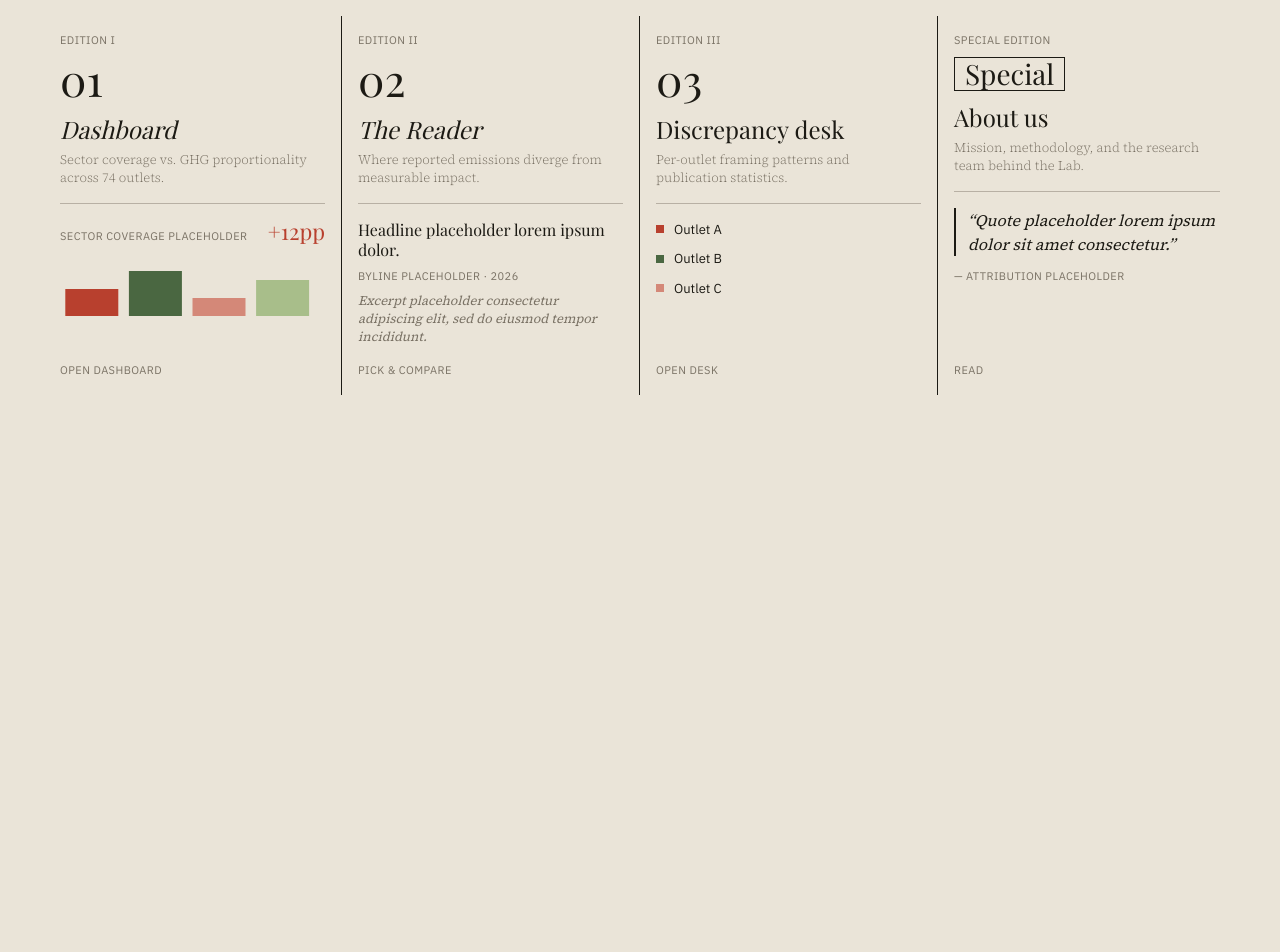
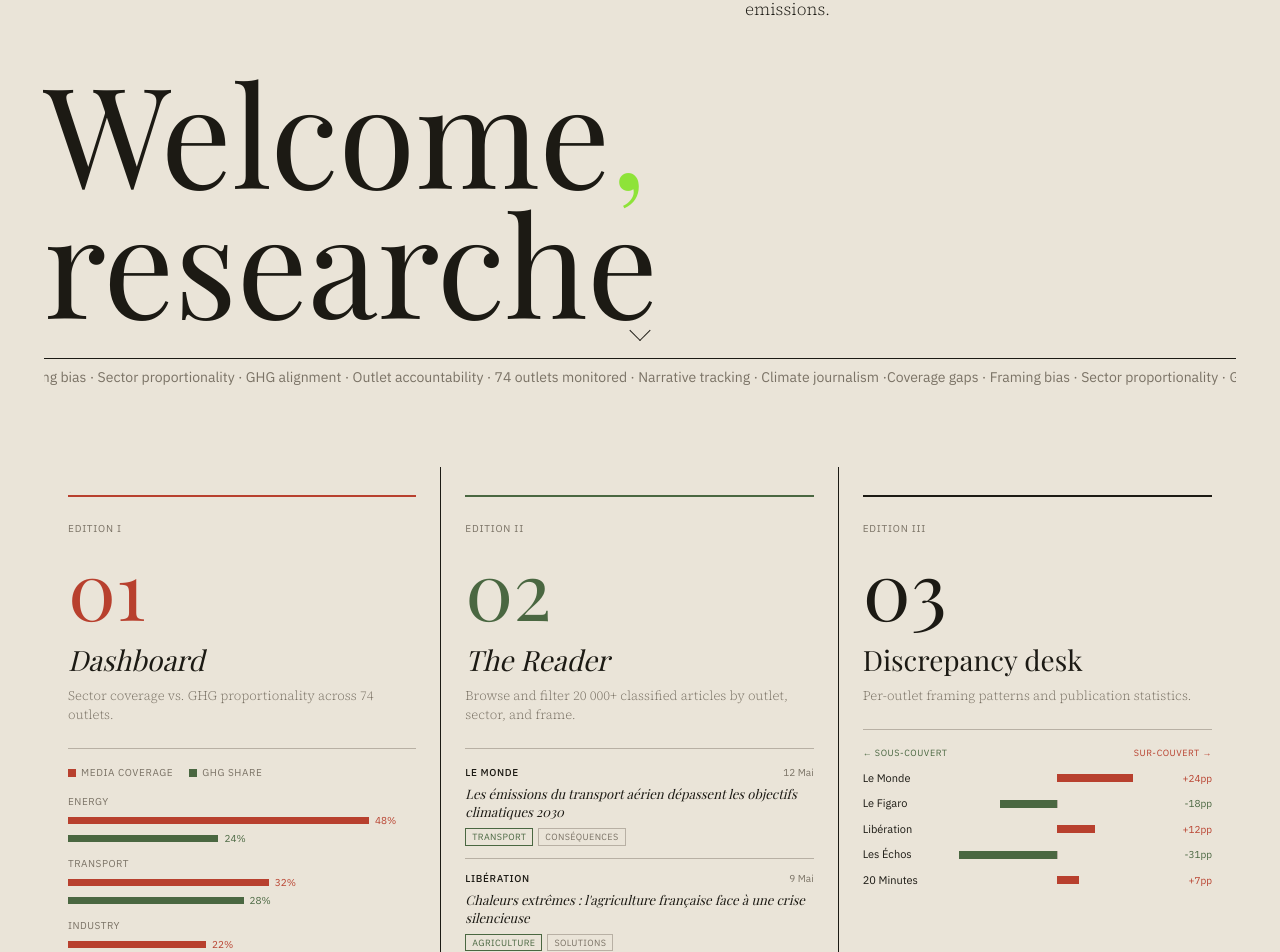
Before and after one commit to MarkT-D/quotaclimat-media-framing, a Next.js app: page / in a window 1280 px wide. Shown: the part 380-1332 px from the top of the page. Before the commit the page ends 922 px from the top, so only its background shows below. Built offline with nearby package versions, Linux system fonts and the light colour scheme; a web font is replaced by a local one.

Commit message:
home: real teaser content and ScrollReveal animation

```diff
--- a/app/globals.css
+++ b/app/globals.css
@@ -21,6 +21,18 @@ html {
   min-height: 100%;
   background-color: var(--bg);
   scroll-behavior: smooth;
+  scroll-padding-top: 150px;
+  --header-h: 150px;
+}
+
+.reveal {
+  opacity: 0;
+  transform: translateY(28px);
+  transition: opacity 0.6s ease, transform 0.6s ease;
+}
+.reveal.reveal-visible {
+  opacity: 1;
+  transform: translateY(0);
 }
 
 body {
--- a/app/page.tsx
+++ b/app/page.tsx
@@ -1,5 +1,6 @@
 import Link from "next/link";
 import TypingGreeting from "@/components/TypingGreeting";
+import ScrollReveal from "@/components/ScrollReveal";
 
 const F = {
   plex:     "var(--font-plex-sans)",
@@ -12,108 +13,108 @@ const F = {
 type Edition = {
   label: string;
   number: string;
-  bordered: boolean; // Special edition only — boxed number treatment
   title: string;
   italic: boolean;
   desc: string;
   cta: string;
   href: string;
+  accent: string;
   Teaser: React.FC;
 };
 
-// ─── Placeholder teaser content ───────────────────────────────────────────────
-// Real teaser content fills in via a follow-up PR. These are explicit
-// placeholders — the structure is real, the text is obviously fake — so any
-// pre-launch screenshots aren't mistaken for production copy.
+// ─── Teaser content ───────────────────────────────────────────────────────────
 
 function TeaserDashboard() {
+  const sectors = [
+    { label: "Energy",       media: 48, ghg: 24 },
+    { label: "Transport",    media: 32, ghg: 28 },
+    { label: "Industry",     media: 22, ghg: 30 },
+    { label: "Buildings",    media: 14, ghg: 31 },
+    { label: "Agriculture",  media: 8,  ghg: 11 },
+  ];
   return (
-    <div className="flex flex-col" style={{ gap: 12 }}>
-      <div className="flex items-baseline justify-between">
-        <span style={{
-          fontFamily: F.plex, fontSize: 11, color: "var(--t2)",
-          textTransform: "uppercase", letterSpacing: "0.04em",
-        }}>
-          Sector coverage placeholder
+    <div className="flex flex-col" style={{ gap: 0 }}>
+      <div className="flex gap-4" style={{ marginBottom: 14 }}>
+        {[["Media coverage", "var(--red)"], ["GHG share", "var(--green)"]].map(([l, c]) => (
+          <span key={l} style={{ display: "flex", alignItems: "center", gap: 5, fontFamily: F.plex, fontSize: 10, color: "var(--t2)", textTransform: "uppercase", letterSpacing: "0.06em" }}>
+            <span style={{ width: 8, height: 8, background: c, display: "inline-block", flexShrink: 0 }} />{l}
           </span>
-        <span style={{ fontFamily: F.playfair, fontSize: 22, lineHeight: 1, color: "var(--red)" }}>
-          +12pp
-        </span>
+        ))}
       </div>
-      <svg viewBox="0 0 100 40" preserveAspectRatio="none"
-        style={{ width: "100%", height: 60, display: "block" }}>
-        <rect x="2"  y="22" width="20" height="18" fill="var(--red)" />
-        <rect x="26" y="10" width="20" height="30" fill="var(--green)" />
-        <rect x="50" y="28" width="20" height="12" fill="var(--red-m)" />
-        <rect x="74" y="16" width="20" height="24" fill="var(--green-m)" />
-      </svg>
+      {sectors.map(r => (
+        <div key={r.label} style={{ marginBottom: 10 }}>
+          <div style={{ fontFamily: F.plex, fontSize: 10, color: "var(--t2)", textTransform: "uppercase", letterSpacing: "0.05em", marginBottom: 4 }}>{r.label}</div>
+          <div style={{ display: "flex", flexDirection: "column", gap: 3 }}>
+            <div style={{ display: "flex", alignItems: "center", gap: 6 }}>
+              <div style={{ height: 7, width: `${r.media * 1.8}%`, background: "var(--red)", flexShrink: 0 }} />
+              <span style={{ fontFamily: F.plex, fontSize: 10, color: "var(--red)" }}>{r.media}%</span>
+            </div>
+            <div style={{ display: "flex", alignItems: "center", gap: 6 }}>
+              <div style={{ height: 7, width: `${r.ghg * 1.8}%`, background: "var(--green)", flexShrink: 0 }} />
+              <span style={{ fontFamily: F.plex, fontSize: 10, color: "var(--green)" }}>{r.ghg}%</span>
+            </div>
+          </div>
+        </div>
+      ))}
     </div>
   );
 }
 
 function TeaserReader() {
+  const articles = [
+    { outlet: "Le Monde", date: "12 Mai", title: "Les émissions du transport aérien dépassent les objectifs climatiques 2030", sector: "Transport", frame: "Conséquences" },
+    { outlet: "Libération", date: "9 Mai", title: "Chaleurs extrêmes : l'agriculture française face à une crise silencieuse", sector: "Agriculture", frame: "Solutions" },
+    { outlet: "Les Échos", date: "6 Mai", title: "Nucléaire et renouvelables : le débat énergétique s'intensifie", sector: "Énergie", frame: "Politique" },
+  ];
   return (
-    <div className="flex flex-col" style={{ gap: 8 }}>
-      <div style={{
-        fontFamily: F.playfair, fontSize: 16, lineHeight: "20px", color: "var(--t1)",
-      }}>
-        Headline placeholder lorem ipsum dolor.
+    <div className="flex flex-col" style={{ gap: 0 }}>
+      {articles.map((a, i) => (
+        <div key={i} style={{ borderTop: i === 0 ? "none" : "1px solid var(--border)", paddingTop: i === 0 ? 0 : 12, paddingBottom: 12 }}>
+          <div style={{ display: "flex", justifyContent: "space-between", marginBottom: 5 }}>
+            <span style={{ fontFamily: F.plex, fontSize: 10, color: "var(--t1)", textTransform: "uppercase", letterSpacing: "0.06em", fontWeight: 500 }}>{a.outlet}</span>
+            <span style={{ fontFamily: F.plex, fontSize: 10, color: "var(--t2)" }}>{a.date}</span>
           </div>
-      <div style={{
-        fontFamily: F.plex, fontSize: 11, color: "var(--t2)",
-        textTransform: "uppercase", letterSpacing: "0.04em",
-      }}>
-        Byline placeholder &middot; 2026
+          <div style={{ fontFamily: F.playfair, fontStyle: "italic", fontSize: 13, lineHeight: "18px", color: "var(--t1)", marginBottom: 7 }}>{a.title}</div>
+          <div style={{ display: "flex", gap: 5 }}>
+            <span style={{ fontFamily: F.plex, fontSize: 9, color: "var(--green)", border: "1px solid var(--green)", padding: "1px 6px", textTransform: "uppercase", letterSpacing: "0.04em" }}>{a.sector}</span>
+            <span style={{ fontFamily: F.plex, fontSize: 9, color: "var(--t2)", border: "1px solid var(--border)", padding: "1px 6px", textTransform: "uppercase", letterSpacing: "0.04em" }}>{a.frame}</span>
           </div>
-      <div style={{
-        fontFamily: F.serif, fontStyle: "italic",
-        fontSize: 13, lineHeight: "18px", color: "var(--t2)",
-      }}>
-        Excerpt placeholder consectetur adipiscing elit, sed do eiusmod tempor incididunt.
         </div>
+      ))}
     </div>
   );
 }
 
 function TeaserDiscrepancy() {
   const outlets = [
-    { name: "Outlet A", color: "var(--red)" },
-    { name: "Outlet B", color: "var(--green)" },
-    { name: "Outlet C", color: "var(--red-m)" },
+    { name: "Le Monde",   gap: +24 },
+    { name: "Le Figaro",  gap: -18 },
+    { name: "Libération", gap: +12 },
+    { name: "Les Échos",  gap: -31 },
+    { name: "20 Minutes", gap: +7  },
   ];
+  const max = 35;
   return (
-    <div className="flex flex-col" style={{ gap: 10 }}>
+    <div className="flex flex-col" style={{ gap: 0 }}>
+      <div style={{ display: "flex", justifyContent: "space-between", marginBottom: 10 }}>
+        <span style={{ fontFamily: F.plex, fontSize: 9, color: "var(--green)", textTransform: "uppercase", letterSpacing: "0.06em" }}>← sous-couvert</span>
+        <span style={{ fontFamily: F.plex, fontSize: 9, color: "var(--red)", textTransform: "uppercase", letterSpacing: "0.06em" }}>sur-couvert →</span>
+      </div>
       {outlets.map(o => (
-        <div key={o.name} className="flex items-center" style={{ gap: 10 }}>
-          <span style={{
-            width: 8, height: 8, background: o.color,
-            display: "inline-block", flexShrink: 0,
-          }} />
-          <span style={{ fontFamily: F.plex, fontSize: 13, color: "var(--t1)" }}>
-            {o.name}
+        <div key={o.name} style={{ display: "flex", alignItems: "center", gap: 8, marginBottom: 9 }}>
+          <span style={{ fontFamily: F.plex, fontSize: 11, color: "var(--t1)", width: 76, flexShrink: 0 }}>{o.name}</span>
+          <div style={{ flex: 1, position: "relative", height: 8 }}>
+            <div style={{ position: "absolute", left: "50%", top: 0, bottom: 0, width: 1, background: "var(--border)" }} />
+            {o.gap > 0
+              ? <div style={{ position: "absolute", left: "50%", top: 0, bottom: 0, width: `${(o.gap / max) * 50}%`, background: "var(--red)" }} />
+              : <div style={{ position: "absolute", right: "50%", top: 0, bottom: 0, width: `${(Math.abs(o.gap) / max) * 50}%`, background: "var(--green)" }} />
+            }
+          </div>
+          <span style={{ fontFamily: F.plex, fontSize: 10, color: o.gap > 0 ? "var(--red)" : "var(--green)", width: 36, textAlign: "right", flexShrink: 0 }}>
+            {o.gap > 0 ? "+" : ""}{o.gap}pp
           </span>
         </div>
       ))}
-    </div>
-  );
-}
-
-function TeaserAbout() {
-  return (
-    <div className="flex flex-col" style={{ gap: 12 }}>
-      <div style={{
-        fontFamily: F.serif, fontStyle: "italic",
-        fontSize: 16, lineHeight: "24px", color: "var(--t1)",
-        borderLeft: "2px solid var(--t1)", paddingLeft: 12,
-      }}>
-        &ldquo;Quote placeholder lorem ipsum dolor sit amet consectetur.&rdquo;
-      </div>
-      <div style={{
-        fontFamily: F.plex, fontSize: 11, color: "var(--t2)",
-        textTransform: "uppercase", letterSpacing: "0.04em",
-      }}>
-        &mdash; Attribution placeholder
-      </div>
     </div>
   );
 }
@@ -124,46 +125,35 @@ const EDITIONS: Edition[] = [
   {
     label: "Edition I",
     number: "01",
-    bordered: false,
     title: "Dashboard",
     italic: true,
     desc: "Sector coverage vs. GHG proportionality across 74 outlets.",
     cta: "Open dashboard",
     href: "/overview",
+    accent: "var(--red)",
     Teaser: TeaserDashboard,
   },
   {
     label: "Edition II",
     number: "02",
-    bordered: false,
     title: "The Reader",
     italic: true,
-    desc: "Where reported emissions diverge from measurable impact.",
-    cta: "Pick & compare",
+    desc: "Browse and filter 20 000+ classified articles by outlet, sector, and frame.",
+    cta: "Browse articles",
     href: "/search",
+    accent: "var(--green)",
     Teaser: TeaserReader,
   },
   {
     label: "Edition III",
     number: "03",
-    bordered: false,
     title: "Discrepancy desk",
     italic: false,
     desc: "Per-outlet framing patterns and publication statistics.",
     cta: "Open desk",
     href: "/newspapers",
+    accent: "var(--t1)",
     Teaser: TeaserDiscrepancy,
-  },
-  {
-    label: "Special Edition",
-    number: "Special",
-    bordered: true,
-    title: "About us",
-    italic: false,
-    desc: "Mission, methodology, and the research team behind the Lab.",
-    cta: "Read",
-    href: "/about",
-    Teaser: TeaserAbout,
   },
 ];
 
@@ -172,47 +162,36 @@ const EDITIONS: Edition[] = [
 function EditionTeaser({ ed }: { ed: Edition }) {
   return (
     <Link href={ed.href} className="group block h-full">
-      <div className="flex flex-col h-full" style={{ padding: 16 }}>
+      <div className="flex flex-col h-full" style={{ padding: "28px 24px 24px" }}>
+
+        {/* Accent top rule */}
+        <div style={{ height: 2, background: ed.accent, marginBottom: 24 }} />
 
         {/* Edition label */}
         <div style={{
-          fontFamily: F.plex, fontSize: 11, color: "var(--t2)",
-          textTransform: "uppercase", letterSpacing: "0.04em",
-          marginBottom: 8,
+          fontFamily: F.plex, fontSize: 10, color: "var(--t2)",
+          textTransform: "uppercase", letterSpacing: "0.08em",
+          marginBottom: 12,
         }}>
           {ed.label}
         </div>
 
-        {/* Edition number — all three numbered editions render identically;
-            Special gets a boxed treatment because the label is a word, not a
-            numeral, and the box keeps its visual weight comparable. */}
-        <div>
-          {ed.bordered ? (
-            <span style={{
+        {/* Number */}
+        <div style={{
           fontFamily: F.playfair, fontWeight: 400,
-              fontSize: 28, lineHeight: 1, color: "var(--t1)",
-              border: "1px solid var(--t1)",
-              display: "inline-block", padding: "2px 10px",
+          fontSize: 80, lineHeight: 1, color: ed.accent,
+          marginBottom: 16,
         }}>
           {ed.number}
-            </span>
-          ) : (
-            <span style={{
-              fontFamily: F.playfair, fontWeight: 400,
-              fontSize: 44, lineHeight: 1, color: "var(--t1)",
-            }}>
-              {ed.number}
-            </span>
-          )}
         </div>
 
         {/* Title */}
         <div style={{
           fontFamily: F.playfair, fontWeight: 400,
-          fontSize: 24, lineHeight: "28px",
+          fontSize: 28, lineHeight: "32px",
           fontStyle: ed.italic ? "italic" : "normal",
           color: "var(--t1)",
-          marginTop: 12,
+          marginBottom: 10,
         }}>
           {ed.title}
         </div>
@@ -220,35 +199,28 @@ function EditionTeaser({ ed }: { ed: Edition }) {
         {/* Description */}
         <div style={{
           fontFamily: F.serif, fontWeight: 300,
-          fontSize: 13, lineHeight: "18px",
+          fontSize: 13, lineHeight: "19px",
           color: "var(--t2)",
-          marginTop: 8,
+          marginBottom: 24,
         }}>
           {ed.desc}
         </div>
 
-        {/* Hairline divider */}
-        <div style={{
-          borderTop: "1px solid var(--border)",
-          marginTop: 16, marginBottom: 16,
-        }} />
-
-        {/* Placeholder teaser content — flex-1 fills remaining vertical space */}
-        <div style={{ flex: 1, minHeight: 0 }}>
+        {/* Teaser — always visible, fills remaining space */}
+        <div style={{ flex: 1, minHeight: 0, borderTop: "1px solid var(--border)", paddingTop: 16 }}>
           <ed.Teaser />
         </div>
 
-        {/* CTA — arrow appearance on hover is the functional clickability cue;
-            no other hover effects on the column. */}
-        <div className="flex items-center gap-1" style={{ marginTop: 16 }}>
+        {/* CTA */}
+        <div className="flex items-center gap-1" style={{ marginTop: 20 }}>
           <span style={{
             fontFamily: F.plex, fontSize: 11, color: "var(--t2)",
-            textTransform: "uppercase", letterSpacing: "0.04em",
+            textTransform: "uppercase", letterSpacing: "0.06em",
           }}>
             {ed.cta}
           </span>
           <span className="opacity-0 -translate-x-1 group-hover:opacity-100 group-hover:translate-x-0 transition-all duration-200"
-            style={{ fontFamily: F.plex, fontSize: 11, color: "var(--t1)" }}>
+            style={{ fontFamily: F.plex, fontSize: 11, color: ed.accent }}>
             &rarr;
           </span>
         </div>
@@ -272,40 +244,47 @@ export default function HomePage() {
   return (
     <div className="max-w-[1440px] mx-auto px-11">
 
-      {/* Hero pair — Welcome on left, intro on right.
-          Mobile (<lg): stacks single-column. Desktop: two columns top-aligned. */}
-      <div className="flex flex-col lg:flex-row gap-8 lg:gap-12"
-        style={{ paddingTop: 24, paddingBottom: 32 }}>
-        <div className="flex-1">
+      {/* Hero — sticky background layer, sits behind the sliding content */}
+      <div className="flex flex-col" style={{
+        height: "calc(97vh - var(--header-h))",
+        position: "sticky",
+        top: "var(--header-h)",
+        zIndex: 0,
+      }}>
+        {/* Main content row */}
+        <div className="relative flex gap-12 pt-8 pb-8 flex-1">
+          <div className="flex-1 self-end">
             <TypingGreeting style={{
               fontFamily: F.playfair, fontWeight: 400,
-            fontSize: 44, lineHeight: "48px",
+              fontSize: 140, lineHeight: "130px",
               color: "var(--t1)",
             }} />
           </div>
-        <div className="flex-1">
+          <div className="shrink-0 self-start" style={{ width: 491 }}>
             <p style={{
               fontFamily: F.serif, fontWeight: 400,
-            fontSize: 20, lineHeight: "30px",
+              fontSize: 24, lineHeight: "33px",
               color: "var(--t1)",
-            marginBottom: 24,
+              marginBottom: 28,
             }}>
               Climate journalism shapes how the public understands the crisis. But who shapes climate journalism?
             </p>
             <p style={{
               fontFamily: F.serif, fontWeight: 300,
-            fontSize: 16, lineHeight: "24px",
+              fontSize: 17, lineHeight: "23px",
               color: "var(--t1)",
             }}>
               The Climate Narrative Review tracks how 74 French and Belgian outlets frame the crisis &mdash; which sectors they cover, which they overlook, and whether reporting reflects actual emissions.
             </p>
           </div>
+          <div style={{ position: "absolute", bottom: 20, left: "50%", transform: "translateX(-50%)" }}>
+            <a href="#editions" aria-label="Scroll to editions">
+              <div style={{ width: 15, height: 15, borderRight: "1px solid currentColor", borderBottom: "1px solid currentColor", transform: "rotate(45deg)" }} />
+            </a>
+          </div>
         </div>
 
-      {/* Stats ticker — visual section break between the hero pair and the
-          teaser grid. Has a top rule (separating it from the hero pair) but
-          no bottom rule — the teaser grid sits as a free-standing block
-          beneath, separated only by 24px of paper. */}
+        {/* Ticker — bottom of hero */}
         <div style={{ borderTop: "1px solid var(--t1)" }} />
         <div className="py-2 overflow-hidden">
           <div style={{
@@ -317,24 +296,23 @@ export default function HomePage() {
             <span aria-hidden="true">{TICKER_TEXT}</span>
           </div>
         </div>
+      </div>
 
-      {/* Four-up teaser grid — free-standing.
-          24px paddingTop separates it from the ticker (padding, not margin,
-          to keep the margin-collapse class of issue we already fixed for the
-          sticky header off the table). No rule above or below the grid; the
-          three vertical hairlines between columns stand alone, and bare paper
-          texture extends below the grid to the viewport bottom.
-          Tablet (md): 2-col. Mobile (<md): 1-col stacked. */}
-      <div style={{ paddingTop: 24 }}>
-        <div className="grid grid-cols-1 md:grid-cols-2 xl:grid-cols-4 xl:h-[320px]">
+      {/* Sliding layer — solid background covers the hero as you scroll */}
+      <div style={{ position: "relative", zIndex: 1, backgroundColor: "var(--bg)", minHeight: "100vh", display: "flex", flexDirection: "column", justifyContent: "center", marginTop: "60px" }}>
+
+        <div id="editions" style={{ paddingTop: 24, paddingBottom: 48 }}>
+          <div className="grid grid-cols-1 md:grid-cols-2 xl:grid-cols-3">
             {EDITIONS.map((ed, i) => (
-            <div key={ed.href} style={{
+              <ScrollReveal key={ed.href} delay={i * 120} style={{
                 borderRight: i < EDITIONS.length - 1 ? "1px solid var(--t1)" : "none",
               }}>
                 <EditionTeaser ed={ed} />
-            </div>
+              </ScrollReveal>
             ))}
           </div>
+        </div>
+
       </div>
     </div>
   );
--- /dev/null
+++ b/components/ScrollReveal.tsx
@@ -0,0 +1,39 @@
+"use client";
+import { useEffect, useRef } from "react";
+
+export default function ScrollReveal({
+  children,
+  delay = 0,
+  className = "",
+  style,
+}: {
+  children: React.ReactNode;
+  delay?: number;
+  className?: string;
+  style?: React.CSSProperties;
+}) {
+  const ref = useRef<HTMLDivElement>(null);
+
+  useEffect(() => {
+    const el = ref.current;
+    if (!el) return;
+    const observer = new IntersectionObserver(
+      ([entry]) => {
+        if (entry.isIntersecting) {
+          el.style.transitionDelay = `${delay}ms`;
+          el.classList.add("reveal-visible");
+          observer.disconnect();
+        }
+      },
+      { threshold: 0.1 }
+    );
+    observer.observe(el);
+    return () => observer.disconnect();
+  }, [delay]);
+
+  return (
+    <div ref={ref} className={`reveal ${className}`} style={style}>
+      {children}
+    </div>
+  );
+}
```
Lines whose indentation alone changed are shown as unchanged.
